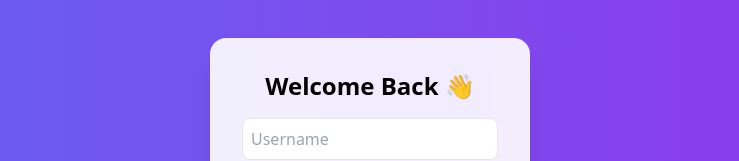
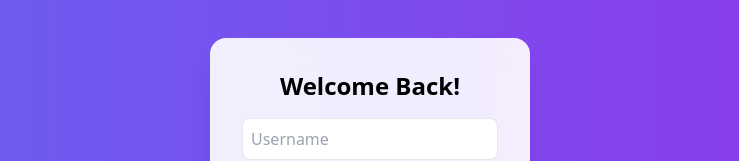
Before and after one commit to utsav-18/Secure-Login, a React (Vite) app in the folder frontend/: page / in a window 1280 px wide. Shown: the part 212-373 px from the top of the page, without its empty margins (270-1009 px from the left). Built offline with nearby package versions, Linux system fonts and the light colour scheme.

Commit message:
TailWind CSS

```diff
--- a/frontend/src/App.jsx
+++ b/frontend/src/App.jsx
@@ -29,7 +29,7 @@ function App() {
       <div className="bg-white/90 backdrop-blur-md p-8 rounded-2xl shadow-xl w-80">
 
         <h1 className="text-2xl font-bold text-center mb-4">
-          {isLogin ? "Welcome Back 👋" : "Create Account 🚀"}
+          {isLogin ? "Welcome Back!" : "Create Account"}
         </h1>
 
         <input
```
